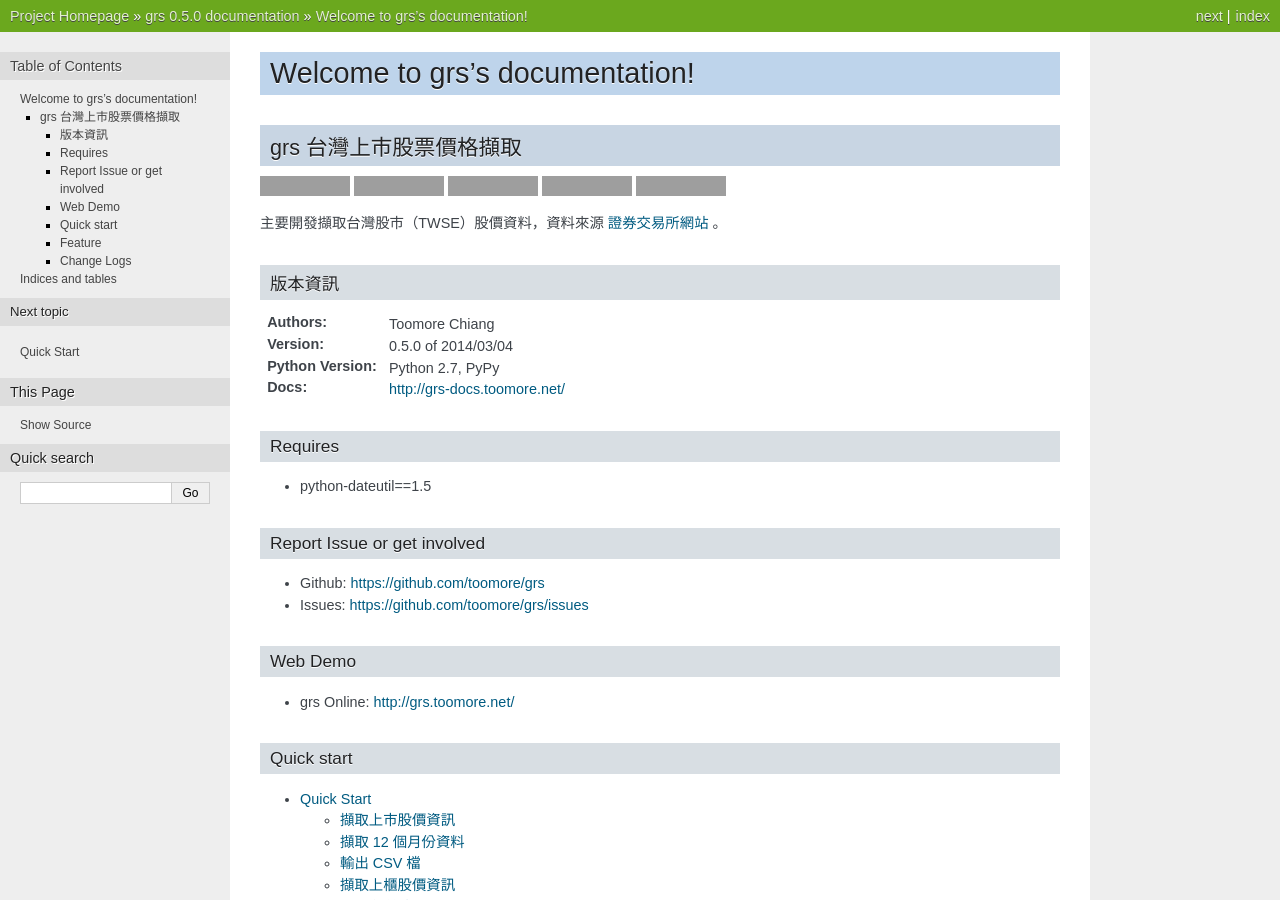
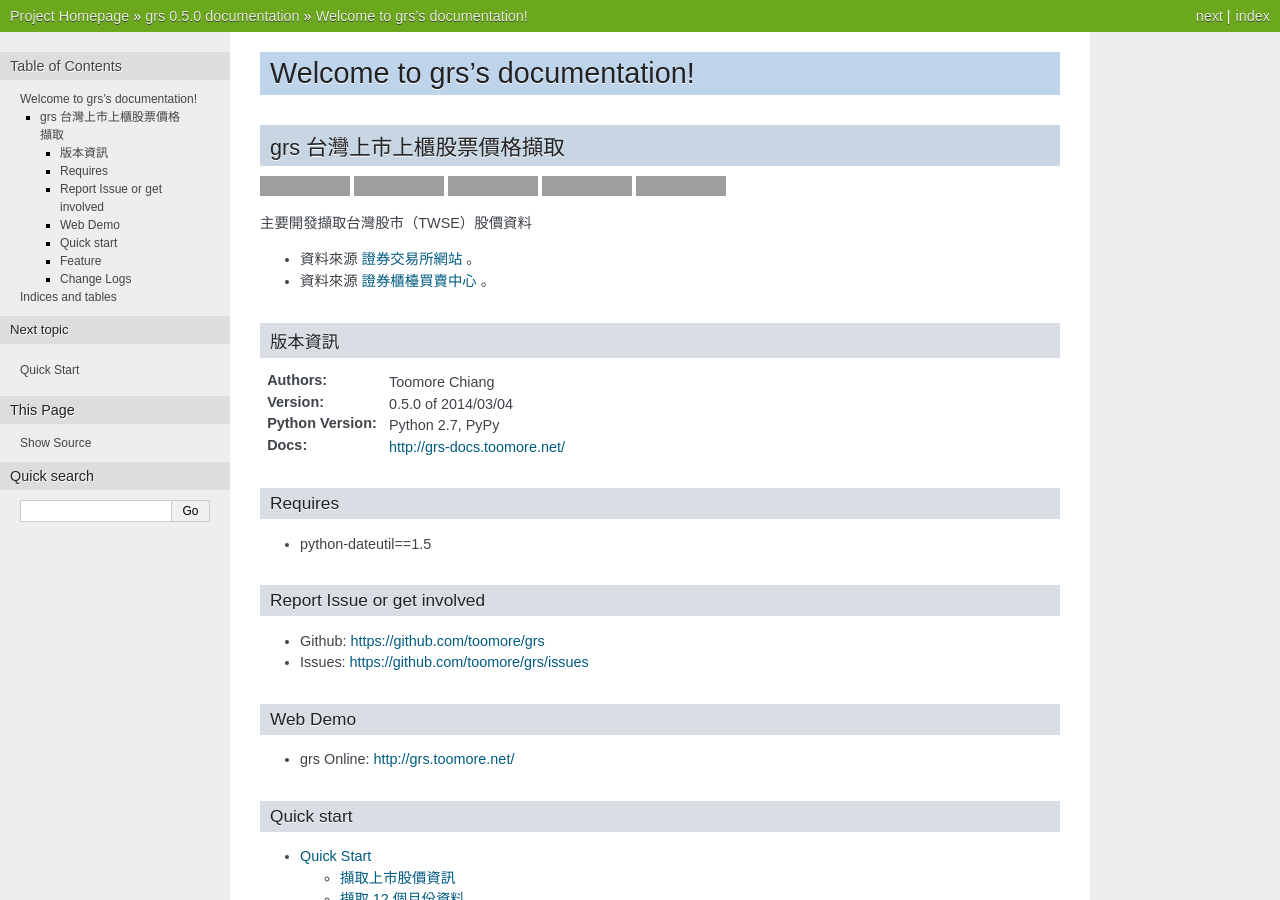
Before and after one commit to toomore/grs, a Sphinx documentation site: the page built from docs/source/index.rst, in a window 1280 px wide and 900 px high. Built offline with Sphinx 7.4.7, drawn with Linux system fonts in a browser that asks for light colours; formulas are drawn with MathJax 3; some of the changed text lies outside the part shown; grey boxes are pictures that could not be loaded.

Commit message:
Update README and index in docs.

```diff
--- a/docs/source/index.rst
+++ b/docs/source/index.rst
@@ -6,9 +6,9 @@
 Welcome to grs's documentation!
 ===============================
 
-============================
-grs 台灣上市股票價格擷取
-============================
+=================================
+grs 台灣上市上櫃股票價格擷取
+=================================
 
 .. image:: https://secure.travis-ci.org/toomore/grs.png?branch=master
    :target: http://travis-ci.org/toomore/grs
@@ -25,7 +25,11 @@ grs 台灣上市股票價格擷取
 .. image:: https://pypip.in/license/grs/badge.png
    :target: https://pypi.python.org/pypi/grs
 
-主要開發擷取台灣股市（TWSE）股價資料，資料來源 `證券交易所網站 <http://www.twse.com.tw/>`_ 。
+主要開發擷取台灣股市（TWSE）股價資料
+
+- 資料來源 `證券交易所網站 <http://www.twse.com.tw/>`_ 。
+- 資料來源 `證券櫃檯買賣中心 <http://www.otc.org.tw/>`_ 。
+
 
 版本資訊
 -----------------------------
@@ -78,7 +82,7 @@ Change Logs
 
 * 0.5.0 2014/03/04
     - 新增：上櫃資訊（`櫃台買賣中心 <http://gretai.org.tw>`_）
-    - 修正：股票代碼列表回傳（TWSENo）代碼值改為 string.
+    - 修正：股票代碼列表回傳（TWSENo）代碼值改為 *string*.
 
 * 0.4.3 2014/01/22
     - 新增：`grs 文件 <http://grs-docs.toomore.net>`_.
```
Also changed, not shown: README.rst (+13 -4 lines).
